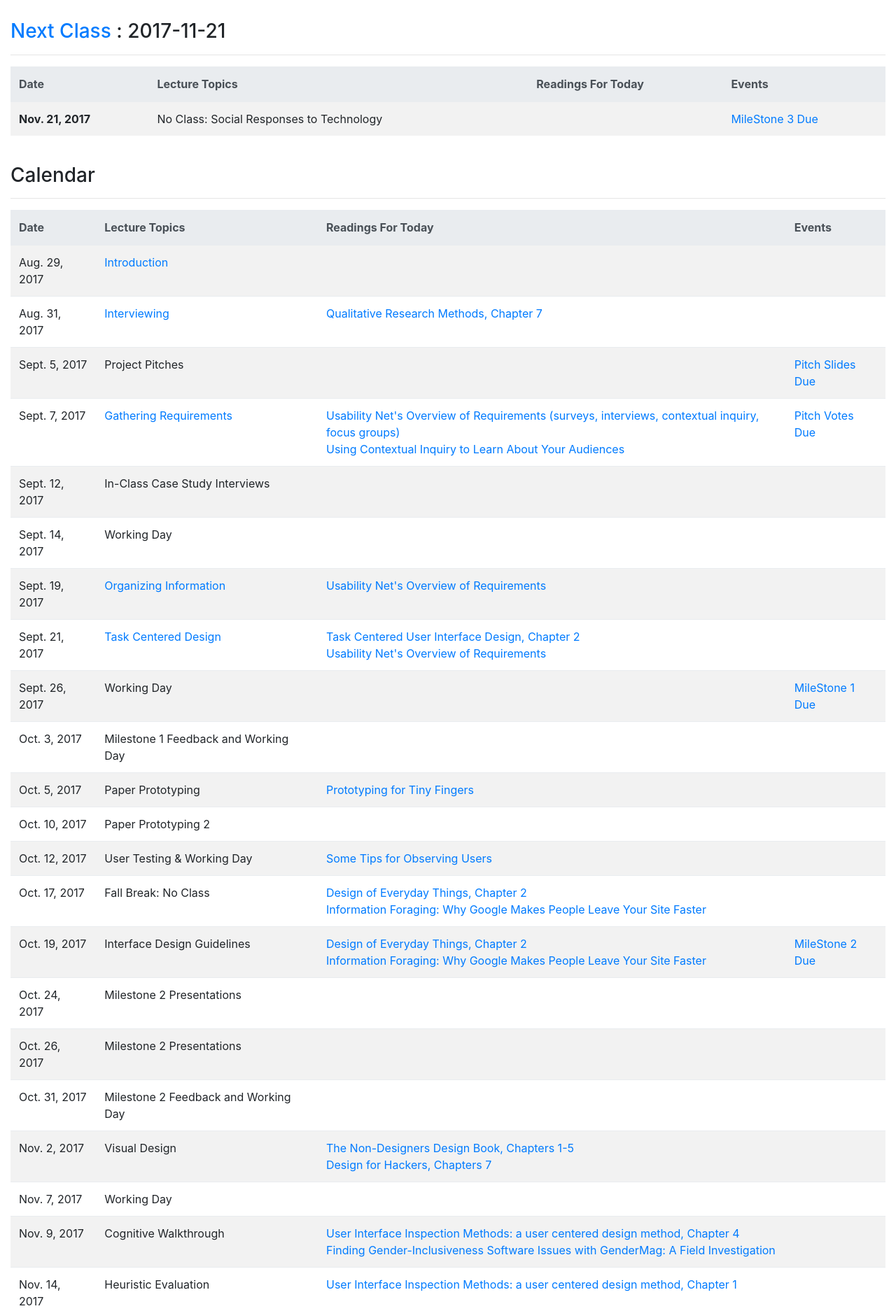
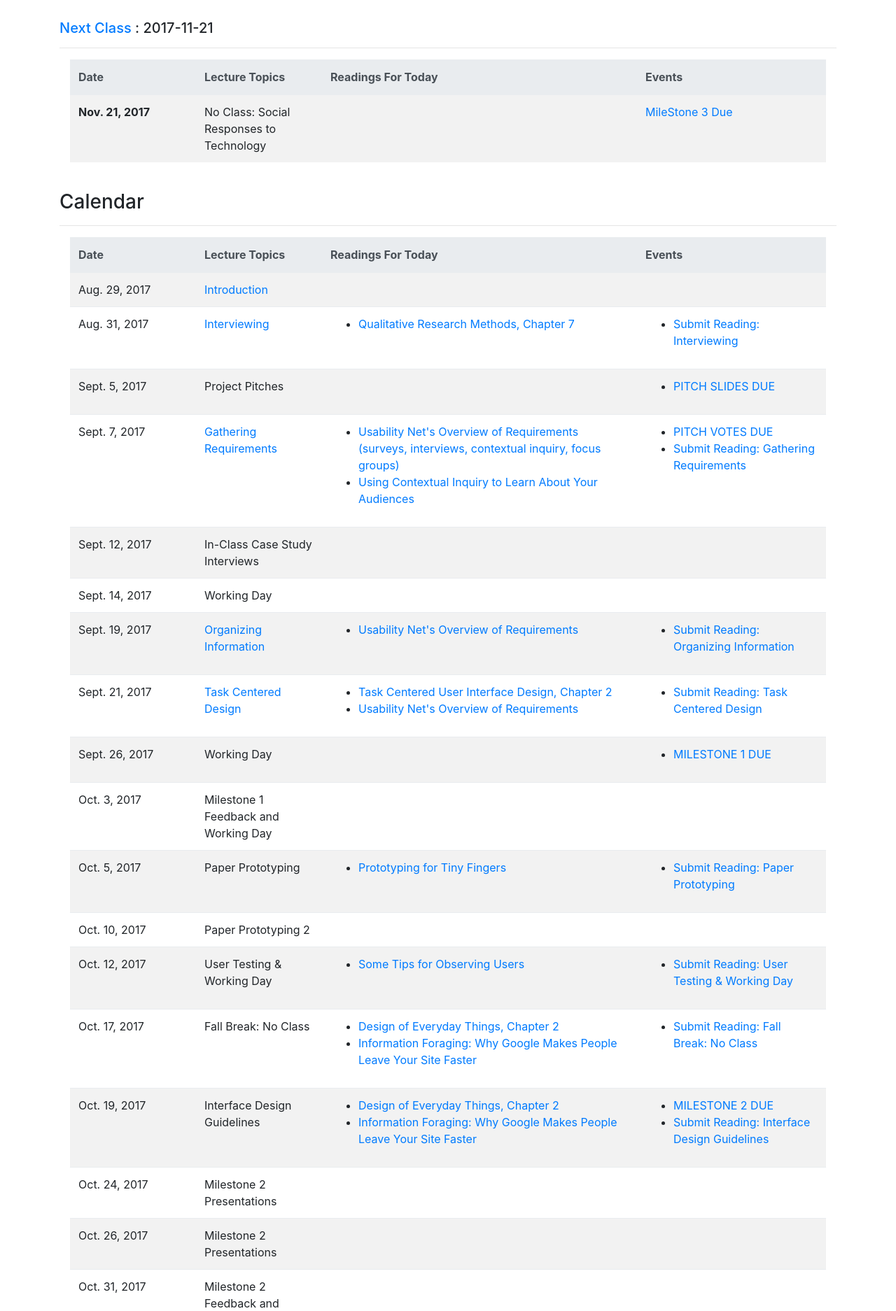
Before and after one commit to sschneaky/course_website, a Django app: page /calendar in a window 1280 px wide. Shown: the part 72-1946 px from the top of the page at 70% size. Run offline with Django 3.2, Linux system fonts and the light colour scheme; data comes from the database, SQL or seed files in the repository; both versions use the stored data as it was after the commit; some libraries are stand-ins or nearby versions.

Commit message:
more formatting of calendar and overall containers

```diff
--- a/core/templates/base.html
+++ b/core/templates/base.html
@@ -2,11 +2,12 @@
 <html>
 <head>
 	<title>HCI</title>
+	<link rel="shortcut icon" href="/site/washingtonuniversityhcicse556/_/rsrc/1282168700731/favicon.ico" type="image/x-icon">
 	<link rel="stylesheet" href="https://maxcdn.bootstrapcdn.com/bootstrap/4.0.0-beta.2/css/bootstrap.min.css" integrity="sha384-PsH8R72JQ3SOdhVi3uxftmaW6Vc51MKb0q5P2rRUpPvrszuE4W1povHYgTpBfshb" crossorigin="anonymous">
 
 	<script>
-	window.addEventListener("hashchange", function() { scrollBy(0, -100) })
- 	 </script>
+		window.addEventListener("hashchange", function() { scrollBy(0, -100) })
+ 	</script>
 
 </head>
 <body style="padding-top: 100px">
@@ -66,7 +67,7 @@
 		</div>
 	</nav>
 
-	<main class="container-fluid justify-content-center">
+	<main class="container justify-content-center">
 
 		{% block core %}
 
--- a/core/templates/calendar.html
+++ b/core/templates/calendar.html
@@ -5,18 +5,19 @@
 
 		{# Today Cal #}
 
-		<h3><a href="#today">Next Class</a> : {{next_class.date|date:'Y-m-d'}} </h3>
+		<h5><a href="#today">Next Class</a> : {{next_class.date|date:'Y-m-d'}} </h5>
 
 		<hr>
+			<div class="container-fluid">
 			<div class="row">
 				<div class="col-12">
 					<table class="table table-striped">
 						  <thead class="thead-light">
 						    <tr>
-						      <th scope="col">Date</th>
-						      <th scope="col">Lecture Topics</th>
-						      <th scope="col">Readings For Today</th>
-						      <th scope="col">Events</th>
+						      <th class="col-2" scope="col">Date</th>
+						      <th class="col-2" scope="col">Lecture Topics</th>
+						      <th class="col-5" scope="col">Readings For Today</th>
+						      <th class="col-3" scope="col">Events</th>
 						    </tr>
 						  </thead>
 						  <tbody>
@@ -30,19 +31,25 @@
 						      	{% endif %}
 						      </td>
 						      <td>
+						      	<ul>
 						      	{% for reading in next_class.reading_set.all %}
-						      		<a href="{{reading.url}}" target="_blank">{{reading.title}}</a>
+						      		<li><a href="{{reading.url}}" target="_blank">{{reading.title}}</a></li>
 						      	{% endfor %}
+						      	</ul>
 						      </td>
 						      <td>
 						      	{% for event in next_class.event_set.all %}
 						      		<a href="{{event.url}}">{{event.title}}</a>
 						      	{% endfor %}
+						      	{% if next_class.reading_set.all %}
+						      		<div><a href="submit.html" target="_blank">Submit Reading: {{next_class.title}}</a></div>
+						      	{% endif %}
 						      </td>
 						    </tr>
 						  </tbody>
 					</table>
 				</div>
+			</div>
 			</div>
 
 		<br>
@@ -51,15 +58,16 @@
 		<h3>Calendar</h3>
 		<hr>
 
+		<div class="container-fluid">
 		<div class="row">
 			<div class="col-12">
 				<table class="table table-striped">
 					  <thead class="thead-light">
 					    <tr>
-					      <th scope="col">Date</th>
-					      <th scope="col">Lecture Topics</th>
-					      <th scope="col">Readings For Today</th>
-					      <th scope="col">Events</th>
+					      <th class="col-2" scope="col">Date</th>
+					      <th class="col-2"scope="col">Lecture Topics</th>
+					      <th class="col-5"scope="col">Readings For Today</th>
+					      <th class="col-3" scope="col">Events</th>
 					    </tr>
 					  </thead>
 					  <tbody>
@@ -79,14 +87,21 @@
 					      	{% endif %}
 					      </td>
 					      <td>
+					      	<ul>
 					      	{% for reading in cp.reading_set.all %}
-					      		<div><a href="{{reading.url}}" target="_blank">{{reading.title}}</a></div>
+					      		<li><a href="{{reading.url}}" target="_blank">{{reading.title}}</a></li>
 					      	{% endfor %}
+					      	</ul>
 					      </td>
 					      <td>
+					      	<ul>
 					      	{% for event in cp.event_set.all %}
-					      		<a href="{{event.url}}">{{event.title}}</a>
+					      		<li><a href="{{event.url}}">{{event.title|upper}}</a></li>
 					      	{% endfor %}
+					      	{% if cp.reading_set.all %}
+					      		<li><a href="submit.html" target="_blank">Submit Reading: {{cp.title}}</a></li>
+					      	{% endif %}
+					      	</ul>
 					      </td>
 					    </tr>
 						{% endfor %}
@@ -95,5 +110,6 @@
 				</table>
 			</div>
 		</div>
+		</div>
 
 {% endblock core %}
--- a/core/templates/projects.html
+++ b/core/templates/projects.html
@@ -5,5 +5,9 @@
 		<h3>Projects</h3>
 		<hr>
 
+		<div class="container-fluid">
+
+		</div>
+
 
 {% endblock core %}
--- a/course_website/settings.py
+++ b/course_website/settings.py
@@ -25,7 +25,10 @@ SECRET_KEY = '%a__&oati19@!)uk6-2&y)m0-2evfl7pfhqd_2n4k2(r=#=-0l'
 # SECURITY WARNING: don't run with debug turned on in production!
 DEBUG = True
 
-ALLOWED_HOSTS = []
+ALLOWED_HOSTS = [
+    '0.0.0.0'
+    ,'172.16.141.54'
+]
 
 
 # Application definition
```
Also changed, not shown: core/templates/course.html (+10 -4 lines), db.sqlite3.
